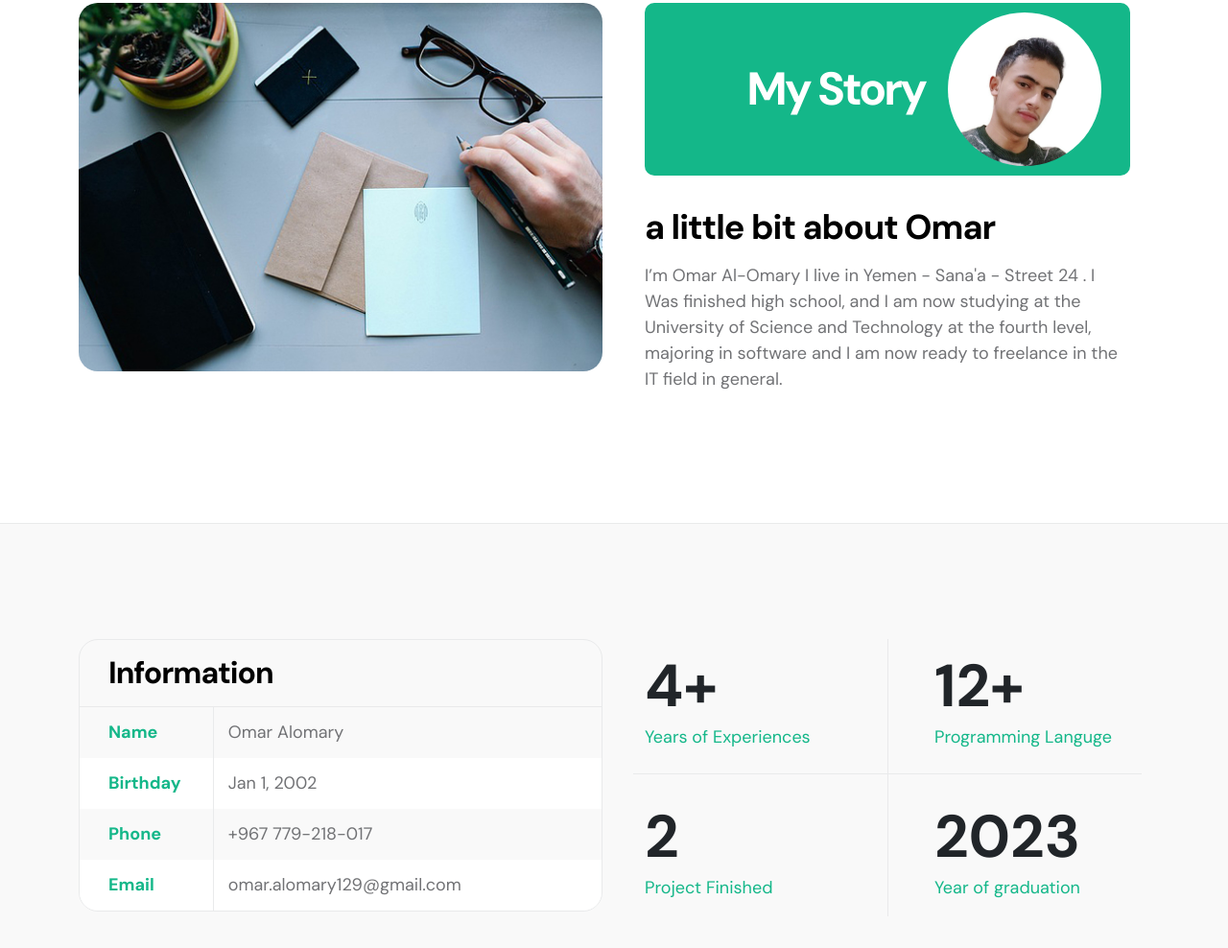
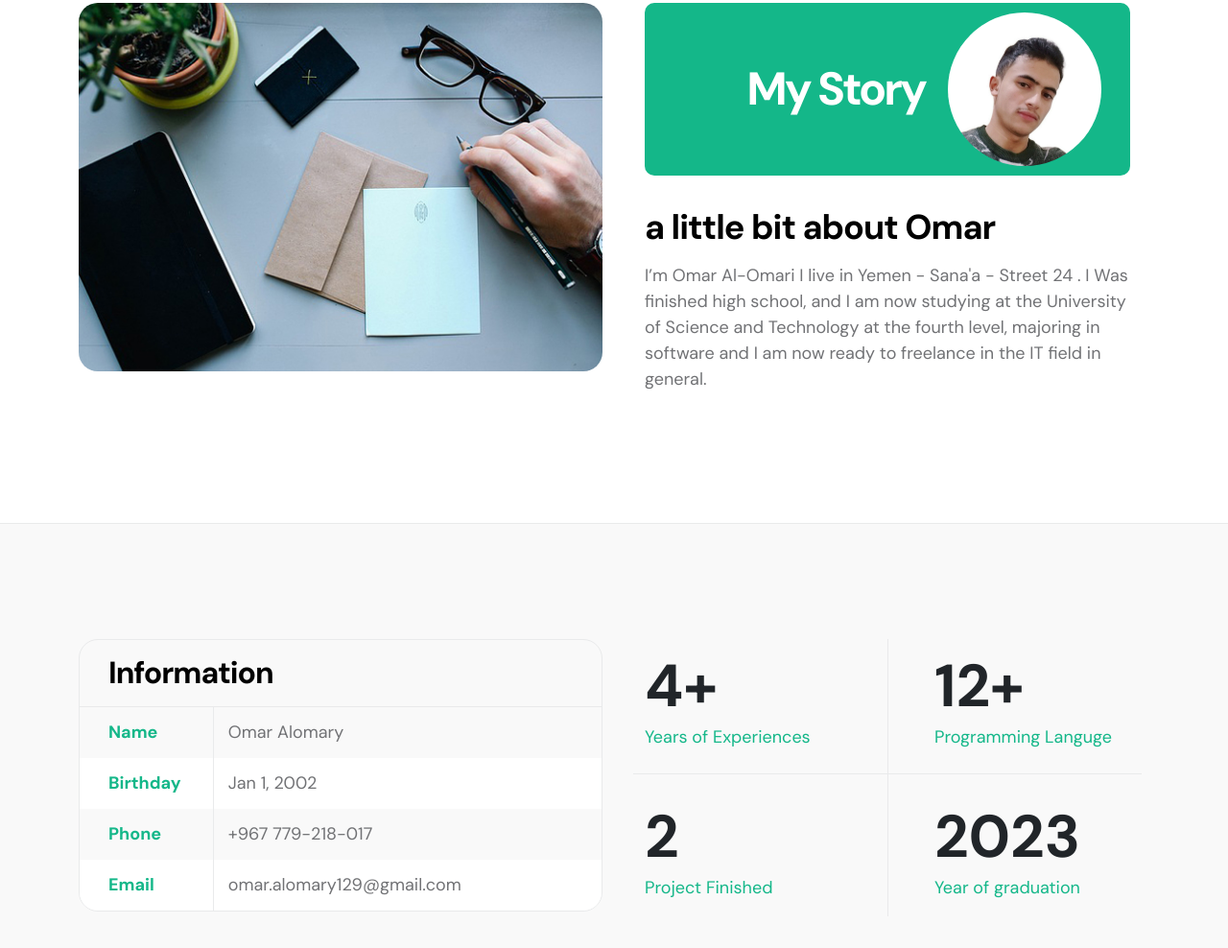
Before and after one commit to Omar-Alomary/profile-Omar, a plain HTML site: page Omar Profile/index.html in a window 1280 px wide. Shown: the part 777-1765 px from the top of the page at 96% size. Drawn offline with nearby package versions, Linux system fonts and the light colour scheme.

Commit message:
add new change

```diff
--- a/Omar Profile/index.html
+++ b/Omar Profile/index.html
@@ -229,7 +229,7 @@ https://templatemo.com/tm-578-first-portfolio
                             <!--p>This one-page HTML portfolio is provided by <a href="https://templatemo.com" target="_blank">TemplateMo</a>. This layout is based on Bootstrap v5.1.3 CSS and JS libraries. Image credits go to <a href="https://unsplash.com"
                                     target="_blank">Unsplash</a> and <a href="https://freepik.com" target="_blank">FreePik</a> for images used in this page.</p -->
 
-                            <p>I’m Omar Al-Omary I live in Yemen - Sana'a - Street 24
+                            <p>I’m Omar Al-Omari I live in Yemen - Sana'a - Street 24
                                 <a href="https://templatemo.com" target="_blank"></a>. I Was finished high school, and I am now studying at the University of Science and Technology at the fourth level, majoring in software
                                 <a href="https://unsplash.com" target="_blank"></a>and
                                 <a href="https://freepik.com" target="_blank"></a> I am now ready to freelance in the IT field in general.</p>
```
